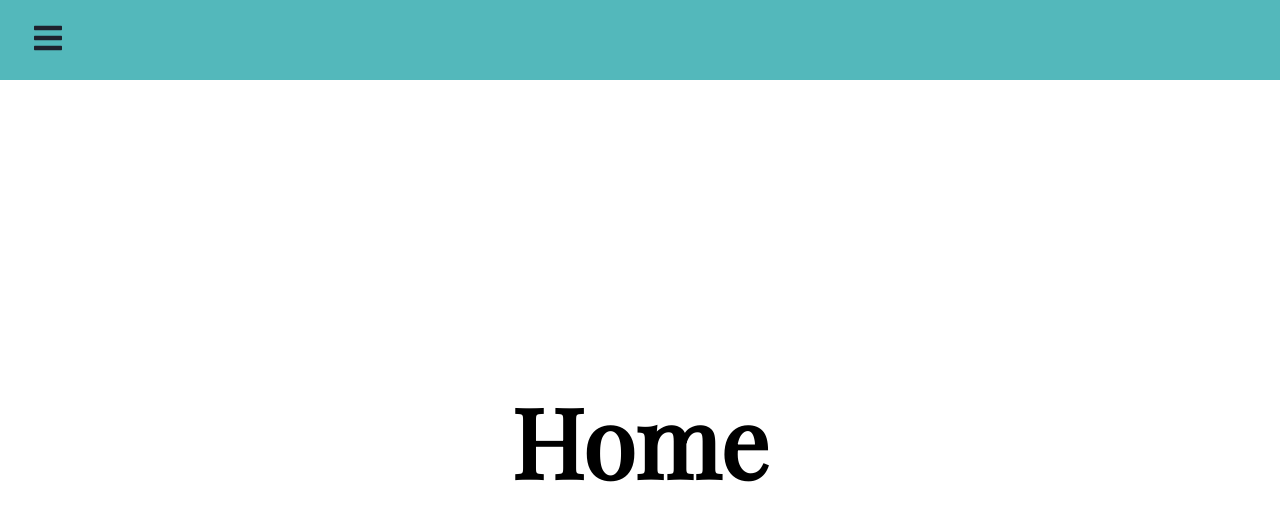
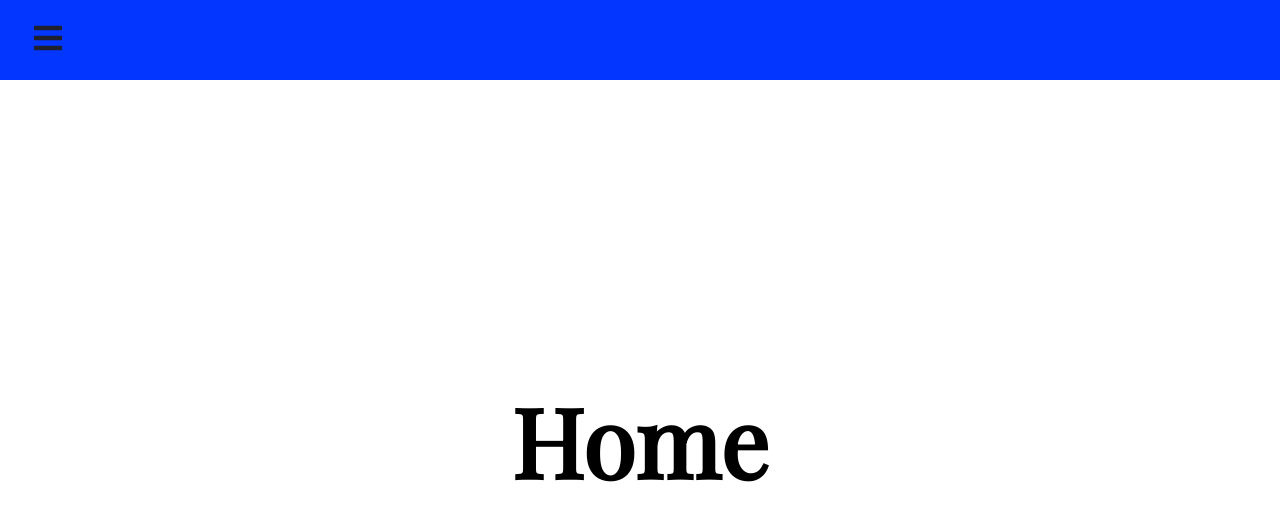
Before and after one commit to grarizki/Homework-4, a React (Create React App) app: page / in a window 1280 px wide. Shown: the top 520 px of the page. Built offline with nearby package versions, Linux system fonts and the light colour scheme.

Commit message:
change color

```diff
--- a/src/assets/components/Navbar.css
+++ b/src/assets/components/Navbar.css
@@ -1,5 +1,5 @@
 .navbar {
-    background-color: #53B8BB;
+    background-color: #0336FF;
     height: 80px;
     display: flex;
     justify-content: start;
@@ -13,7 +13,7 @@
 }
 
 .nav-menu {
-    background-color: #53B8BB;
+    background-color: #0336FF;
     width: 250px;
     height: 100vh;
     display: flex;
@@ -51,7 +51,7 @@
 }
 
 .nav-text a:hover{
-    background-color: #055052;
+    background-color: #d6d600;
 }
 
 .nav-menu-items {
@@ -59,7 +59,7 @@
 }
 
 .navbar-toggle {
-    background-color: #53B8BB;
+    background-color: #0336FF;
     width: 100%;
     height: 80px;
     display: flex;
```
